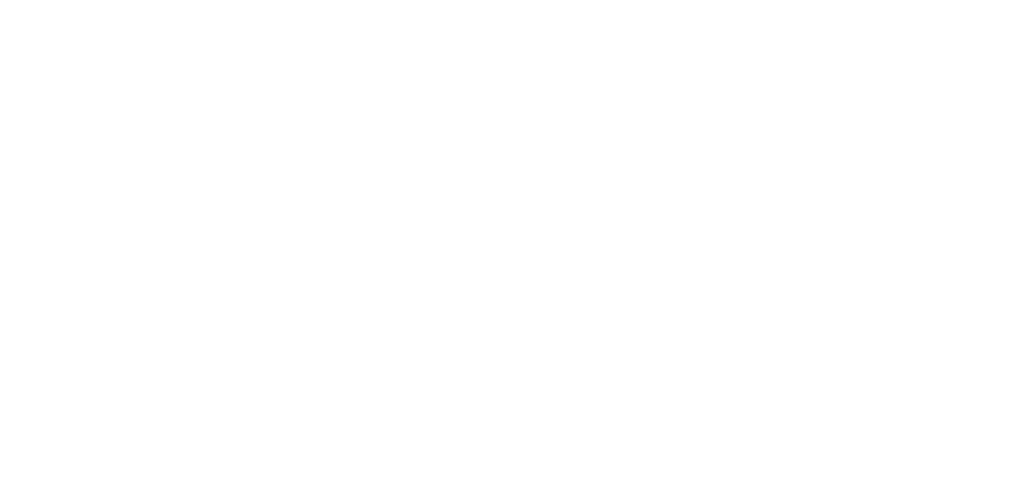
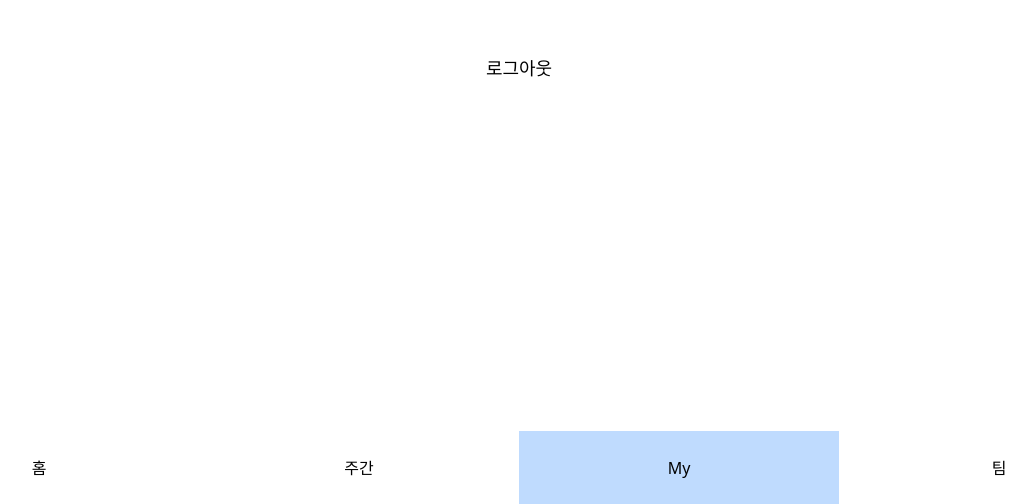
Before and after one commit to KKIMDoHyun/commute-manage, a React (Vite) app: page /my-page in a window 1280 px wide. Before the commit this address had no page. Shown: the part 296-800 px from the top of the page, without its empty margins (121-1157 px from the left). Built offline with nearby package versions, Linux system fonts and the light colour scheme; sample sign-in values are in the browser's storage.

Commit message:
로그아웃 기능 구현

```diff
--- a/src/apis/Auth/index.ts
+++ b/src/apis/Auth/index.ts
@@ -30,7 +30,9 @@
  * 로그인
  */
 export const signIn = async (payload: signInInputDto) => {
-    return await instance.post("/auth/sign-in", payload);
+    return await instance
+        .post("/auth/sign-in", payload)
+        .then((res) => res.data);
 };
 
 export const useSignIn = (
@@ -47,3 +49,22 @@
         },
     });
 };
+
+/**
+ * 로그아웃
+ */
+export const signOut = async () => {
+    return await instance.post("/auth/sign-out");
+};
+
+export const useSignOut = (options?: UseQueryOptions) => {
+    return useMutation(() => signOut(), {
+        mutationKey: [AUTH_KEY.SIGN_OUT],
+        onSuccess: (res) => {
+            options?.onSuccess?.(res);
+        },
+        onError: (err) => {
+            options?.onError?.(err);
+        },
+    });
+};
--- a/src/apis/Auth/keys.ts
+++ b/src/apis/Auth/keys.ts
@@ -1,4 +1,5 @@
 export const AUTH_KEY = {
     SIGN_UP: "SIGN_UP",
     SIGN_IN: "SIGN_IN",
+    SIGN_OUT: "SIGN_OUT",
 };
--- /dev/null
+++ b/src/pages/MyPage/index.tsx
@@ -0,0 +1,25 @@
+import React from "react";
+import { useNavigate } from "react-router-dom";
+
+import { useSignOut } from "@/apis/Auth";
+
+export const MyPage = () => {
+    const navigate = useNavigate();
+    const signOutMutation = useSignOut({
+        onSuccess: (res: any) => {
+            console.log(res);
+            sessionStorage.removeItem("accessToken");
+            navigate("/sign-in");
+        },
+        onError: (err: any) => {
+            console.log(err);
+        },
+    });
+    return (
+        <div className="flex w-full h-full justify-center items-center">
+            <button onClick={() => signOutMutation.mutate()}>
+                <span className="text-lg">로그아웃</span>
+            </button>
+        </div>
+    );
+};
--- a/src/routes/AppRoutes/index.tsx
+++ b/src/routes/AppRoutes/index.tsx
@@ -3,6 +3,7 @@
 
 import { BottomBar } from "@/components/BottomBar";
 import { Home } from "@/pages/Home";
+import { MyPage } from "@/pages/MyPage";
 import { SignIn } from "@/pages/SignIn";
 import { SignUp } from "@/pages/SignUp";
 import { Team } from "@/pages/Team";
@@ -18,6 +19,7 @@
                     <Route element={<BottomBar />}>
                         <Route path="/" element={<Home />} />
                         <Route path="/week" element={<Week />} />
+                        <Route path="/my-page" element={<MyPage />} />
                         <Route
                             path="/team"
                             element={
```
